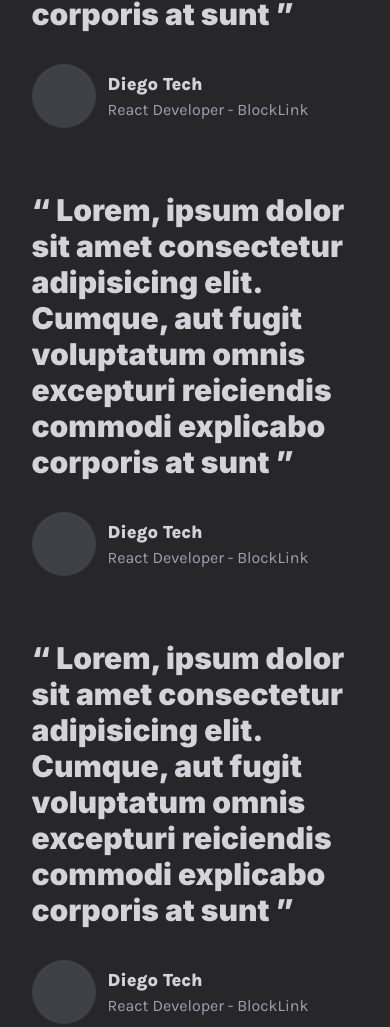
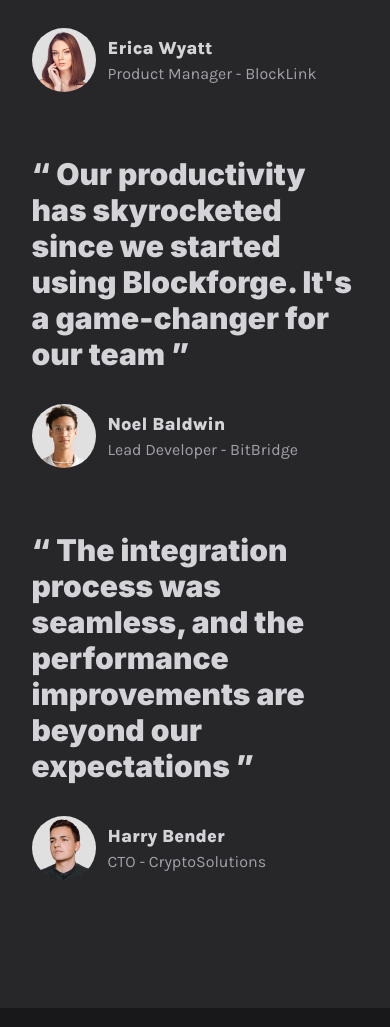
Before and after one commit to diego-teileche/Blockchain-Site, an Astro site: page / in a window 390 px wide. Shown: the part 7497-8524 px from the top of the page. Built offline with nearby package versions, Linux system fonts and the light colour scheme; Astro itself is replaced by a stand-in of ours.

Commit message:
Testimonials | Content and Responsive
- Content objects created and added
- More styles added
- Responsive design styles added

```diff
--- a/src/sections/Testimonials.tsx
+++ b/src/sections/Testimonials.tsx
@@ -1,26 +1,57 @@
+import { twMerge } from "tailwind-merge"
+
+const testimonials = [
+  {
+    text: "The user experience is phenomenal, and the support team is always there to help. Highly recommended!",
+    name: "Erica Wyatt",
+    title: "Product Manager - BlockLink",
+    avatarImage: "/assets/images/avatar-erica-wyatt.jpg",
+  },
+  {
+    text: "Our productivity has skyrocketed since we started using Blockforge. It's a game-changer for our team",
+    name: "Noel Baldwin",
+    title: "Lead Developer - BitBridge",
+    avatarImage: "/assets/images/avatar-noel-baldwin.jpg",
+  },
+  {
+    text: "The integration process was seamless, and the performance improvements are beyond our expectations",
+    name: "Harry Bender",
+    title: "CTO - CryptoSolutions",
+    avatarImage: "/assets/images/avatar-harry-bender.jpg",
+  },
+]
+
 const Testimonials = () => {
   return (
     <section className="bg-zinc-800 py-32">
       <div className="container">
-        <div className="grid grid-cols-1 gap-16">
-          {[...new Array(3)].fill(0).map((_, index) => (
-            <blockquote key={index}>
-              <p className="font-heading text-3xl font-black">
-                &ldquo; Lorem, ipsum dolor sit amet consectetur adipisicing
-                elit. Cumque, aut fugit voluptatum omnis excepturi reiciendis
-                commodi explicabo corporis at sunt &rdquo;
+        <div className="grid grid-cols-1 gap-16 md:grid-cols-2 md:gap-8 lg:grid-cols-3 lg:gap-12">
+          {testimonials.map((testimonial, testimonialIndex) => (
+            <blockquote
+              key={testimonialIndex}
+              className={twMerge(
+                testimonialIndex === 2 && "md:hidden lg:block",
+              )}
+            >
+              <p className="font-heading text-3xl font-black lg:text-4xl">
+                &ldquo; {testimonial.text} &rdquo;
               </p>
               <cite className="mt-8 block">
                 <div className="flex items-center gap-3">
                   <div>
-                    <div className="size-16 rounded-full bg-zinc-700"></div>
+                    <div
+                      className="size-16 rounded-full bg-zinc-700 bg-cover"
+                      style={{
+                        backgroundImage: `url(${testimonial.avatarImage})`,
+                      }}
+                    ></div>
                   </div>
                   <div>
                     <div className="text-lg font-black not-italic">
-                      Diego Tech
+                      {testimonial.name}
                     </div>
                     <div className="not-italic text-zinc-400">
-                      React Developer - BlockLink
+                      {testimonial.title}
                     </div>
                   </div>
                 </div>
```
